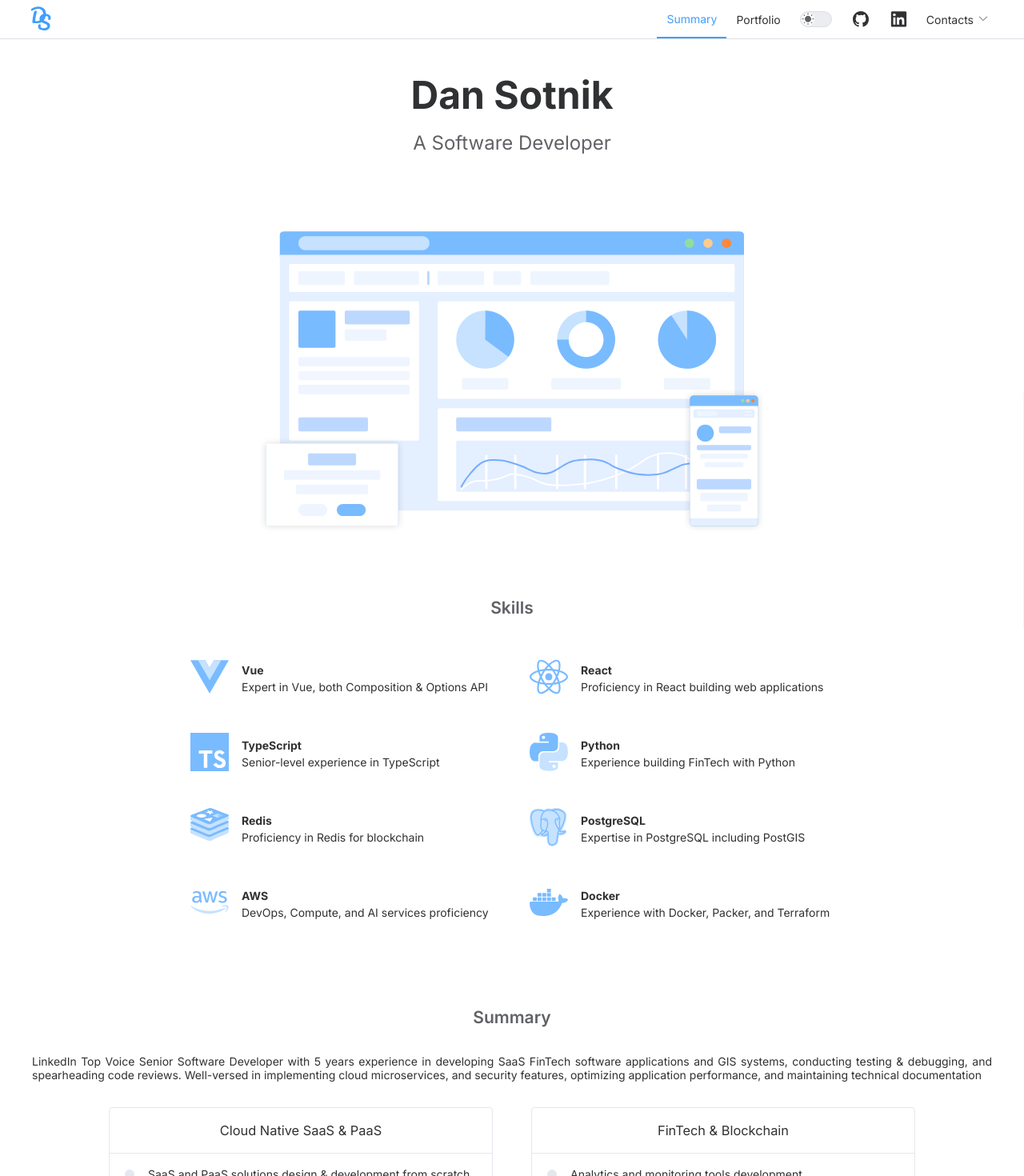
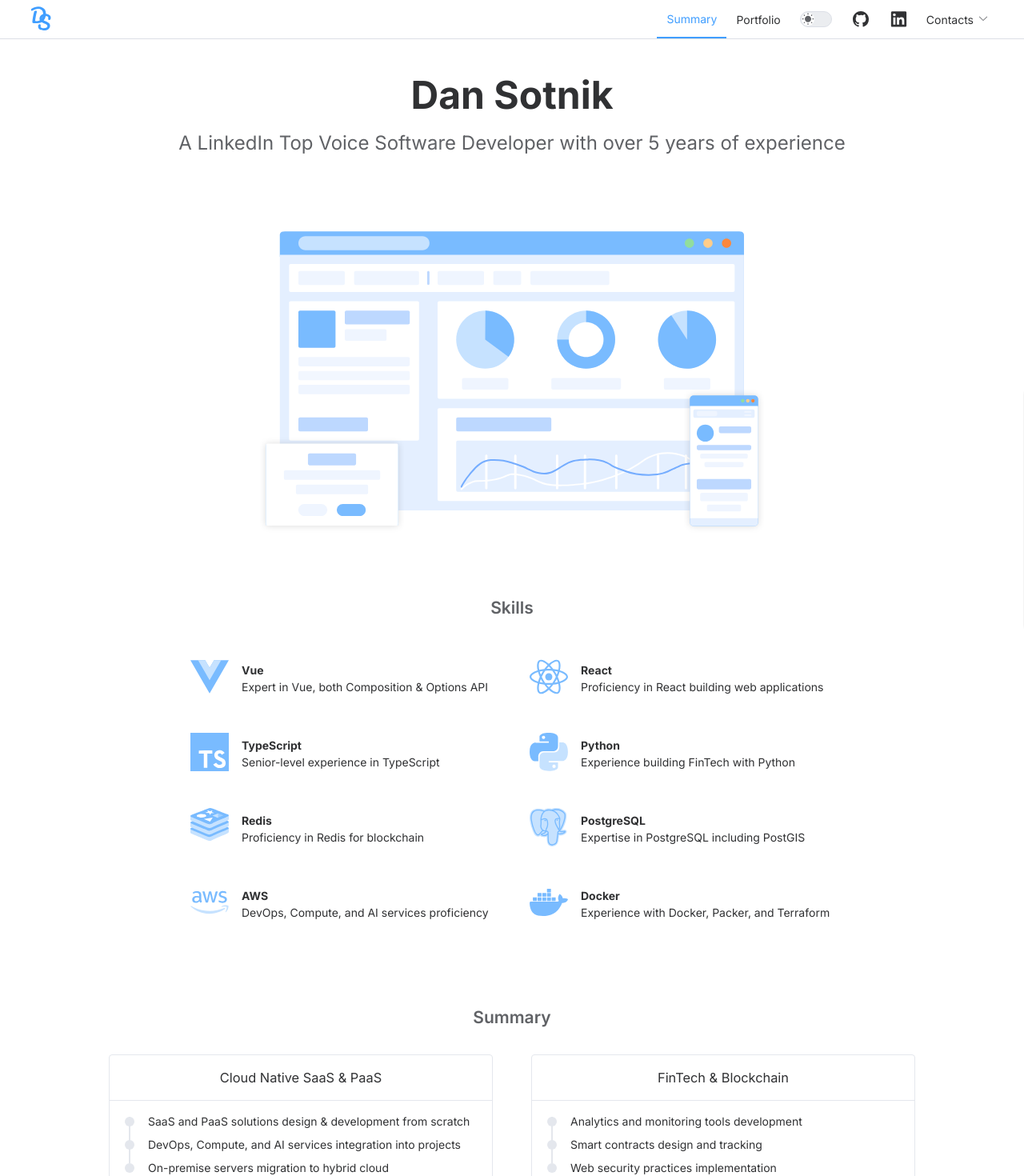
Before and after one commit to letUser/sotnikdev.tech, a Vue app: page /summary in a window 1280 px wide. Shown: the top 1470 px of the page at 80% size. Built offline with nearby package versions, Linux system fonts and the light colour scheme.

Commit message:
summary text removal

```diff
--- a/src/components/SummaryInfo.vue
+++ b/src/components/SummaryInfo.vue
@@ -7,13 +7,6 @@ import { RouterLink } from 'vue-router'
     <h2 class="summary-wrapper-title">Summary</h2>
 
     <div class="summary">
-      <p class="summary-text">
-        LinkedIn Top Voice Senior Software Developer with 5 years experience in developing SaaS
-        FinTech software applications and GIS systems, conducting testing & debugging, and
-        spearheading code reviews. Well-versed in implementing cloud microservices, and security
-        features, optimizing application performance, and maintaining technical documentation
-      </p>
-
       <div class="summary-cards">
         <el-card shadow="hover" class="summary-cards-item">
           <template #header><h3>Cloud Native SaaS & PaaS</h3></template>
@@ -80,10 +73,7 @@ import { RouterLink } from 'vue-router'
   }
 
   .summary {
-    &-text {
-      margin-bottom: 2rem;
-      text-align: justify;
-    }
+    width: 100%;
 
     &-cards {
       display: grid;
--- a/src/views/SummaryView.vue
+++ b/src/views/SummaryView.vue
@@ -42,7 +42,7 @@ function onMouseMove($ev: MouseEvent): void {
     <div class="section-summary" @mousemove="onMouseMove">
       <div class="section-summary-name">
         <h1>Dan Sotnik</h1>
-        <p>A Software Developer</p>
+        <p>A LinkedIn Top Voice Software Developer with over 5 years of experience</p>
       </div>
 
       <BrandImageWrapper id="brand-image-wrapper" />
@@ -57,7 +57,7 @@ function onMouseMove($ev: MouseEvent): void {
 <style scoped lang="scss">
 .section-summary {
   display: flex;
-  align-items: center;
+  align-items: stretch;
   flex-direction: column;
   padding: 40px 40px 0;
   text-align: center;
```
